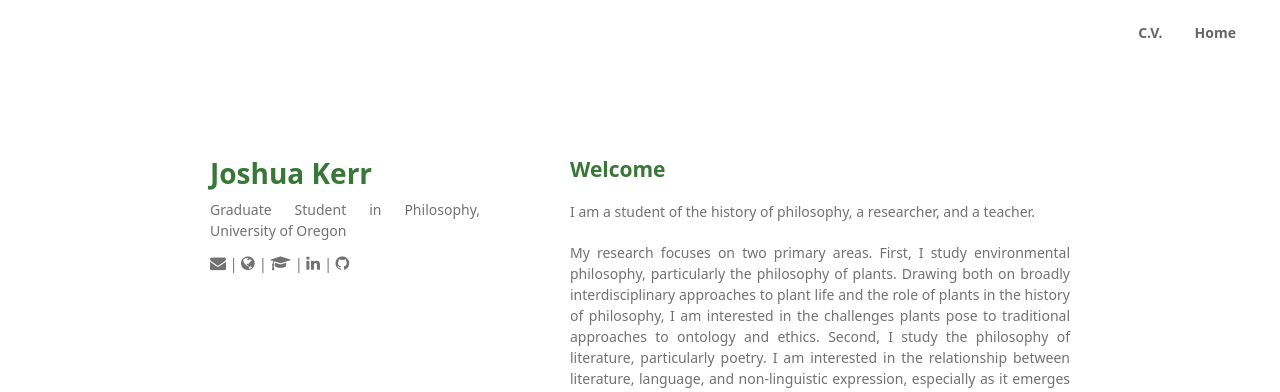
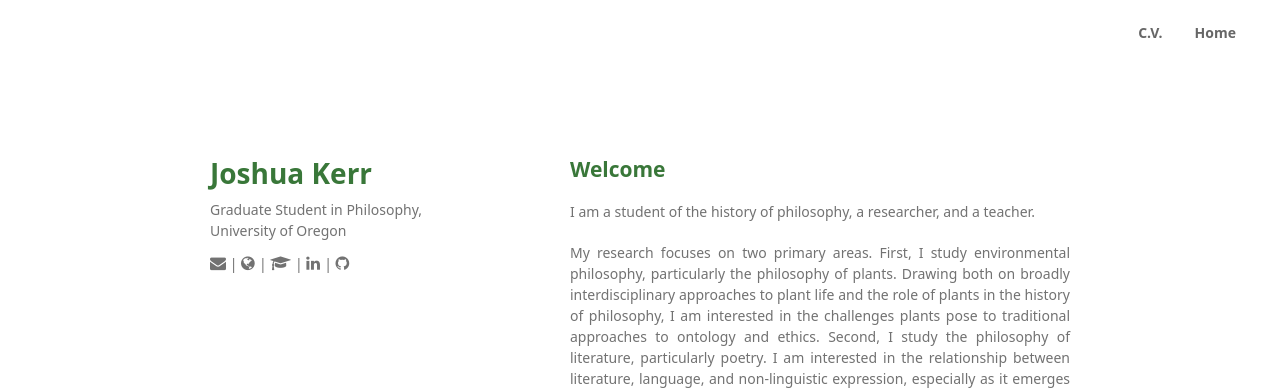
Before and after one commit to joshuakerr/joshuakerr.github.io.old, a Jekyll site: the page built from index.md, in a window 1280 px wide. Shown: the top 392 px of the page. Built offline with Jekyll 4.4.1, drawn with Linux system fonts in a browser that asks for light colours; a script that is not in the unit is left out.

Commit message:
text justification

```diff
--- a/assets/css/style.css
+++ b/assets/css/style.css
@@ -20,7 +20,6 @@ h1, h2, h3, h4, h5, h6 {
 
 p, ul, ol, table, pre, dl {
   margin:0 0 20px;
-  text-align: justify;
 }
 
 h1, h2, h3 {
@@ -115,6 +114,10 @@ section {
   width:500px;
   float:right;
   padding-bottom:50px;
+}
+
+section p {
+    text-align: justify;
 }
 
 small {
```
